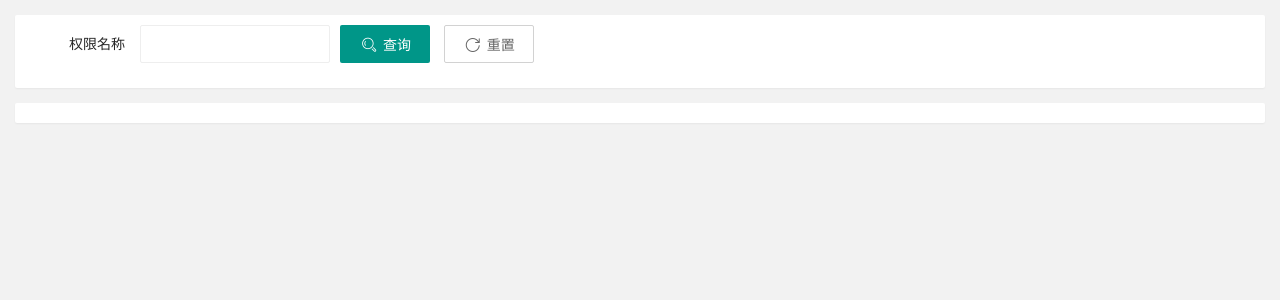
After one commit to PFinal-tool/pf-deployer, a Python web app: template app/templates/main/power/main.html in a window 1280 px wide. The commit adds this page. Shown: the top 300 px of the page. Run offline with Jinja, Linux system fonts and the light colour scheme; the template is opened without the code that fills it, so the values that code supplies are empty.

Commit message:
2023.04.27 up

```diff
--- a/app/templates/main/dashboard.html
+++ b/app/templates/main/dashboard.html
@@ -27,7 +27,6 @@
 {% endblock styles %}
 {% block content -%}
 <div class="layuimini-main">
-
     <div class="layui-row layui-col-space15">
         <div class="layui-col-xs12 layui-col-md3">
 
--- /dev/null
+++ b/app/templates/main/power/main.html
@@ -0,0 +1,46 @@
+{% extends 'layout/admin_base.html' %}
+{% block styles %}
+{{ super() }}
+<link rel="stylesheet" href="{{ url_for('static', filename='css/public.css') }}" media="all">
+{% endblock styles %}
+{% block content -%}
+<div class="layui-card">
+    <div class="layui-card-body">
+        <form class="layui-form" action="">
+            <div class="layui-form-item">
+                <label class="layui-form-label">权限名称</label>
+                <div class="layui-input-inline">
+                    <input type="text" name="powerName" placeholder="" class="layui-input">
+                </div>
+                <button class="layui-btn" lay-submit lay-filter="power-query">
+                    <i class="layui-icon layui-icon-search"></i>
+                    查询
+                </button>
+                <button type="reset" class="layui-btn  layui-btn-primary">
+                    <i class="layui-icon layui-icon-refresh"></i>
+                    重置
+                </button>
+            </div>
+        </form>
+    </div>
+</div>
+<div class="layui-card">
+    <div class="layui-card-body">
+        <table id="power-table" lay-filter="power-table"></table>
+    </div>
+</div>
+<script type="text/html" id="power-toolbar">
+    {% if authorize("admin:power:add") %}
+    <button class="layui-btn layui-btn-normal layui-btn-md" lay-event="add">
+        <i class="layui-icon layui-icon-add-1"></i>
+        新增
+    </button>
+    {% endif %}
+    {% if authorize("admin:role:remove") %}
+    <button class="pear-btn pear-btn-md" lay-event="batchRemove">
+        <i class="layui-icon layui-icon-delete"></i>
+        删除
+    </button>
+    {% endif %}
+</script>
+{%- endblock content %}
--- a/app/views/auth/__init__.py
+++ b/app/views/auth/__init__.py
@@ -8,7 +8,7 @@ from flask import Blueprint, render_template, session, request
 from flask_login import login_user, current_user, login_required, logout_user
 
 from app.common import admin as admin_plugin
-from app.common.aadmin_log import login_log
+from app.common.admin_log import login_log
 from app.common.utils.http import fail_api, success_api
 from app.models import User
 
@@ -68,6 +68,7 @@ def login_post():
 
         user_power = []
         for i in role:
+            print(i)
             if i.enable == 0:
                 continue
             for p in i.power:
--- a/app/views/main/__init__.py
+++ b/app/views/main/__init__.py
@@ -7,6 +7,7 @@
 from flask import Flask
 
 from app.views.main.index import main_base
+from app.views.main.power import admin_power
 from app.views.main.rights import rights_bp
 
 
@@ -17,3 +18,4 @@ def register_main_views(app: Flask):
     """
     app.register_blueprint(main_base)
     app.register_blueprint(rights_bp)
+    app.register_blueprint(admin_power)
--- a/app/views/main/rights.py
+++ b/app/views/main/rights.py
@@ -37,7 +37,6 @@ def configs():
 
 
 def menu():
-    print(current_user.username, current_app.config.get("SUPERADMIN"))
     if current_user.username != current_app.config.get("SUPERADMIN"):
         role = current_user.role
         powers = []
```
Also changed, not shown: app/common/admin_log.py (renamed from app/common/aadmin_log.py, +28 -1 lines), app/common/utils/rights.py (+16 -14 lines), app/views/main/power.py (added, +17 -0 lines).
